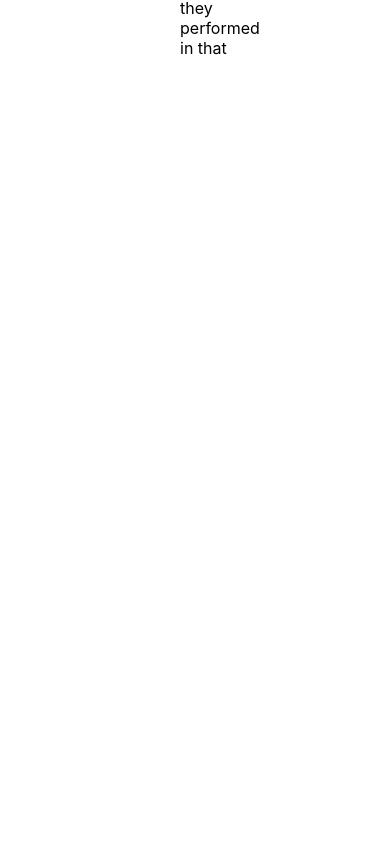
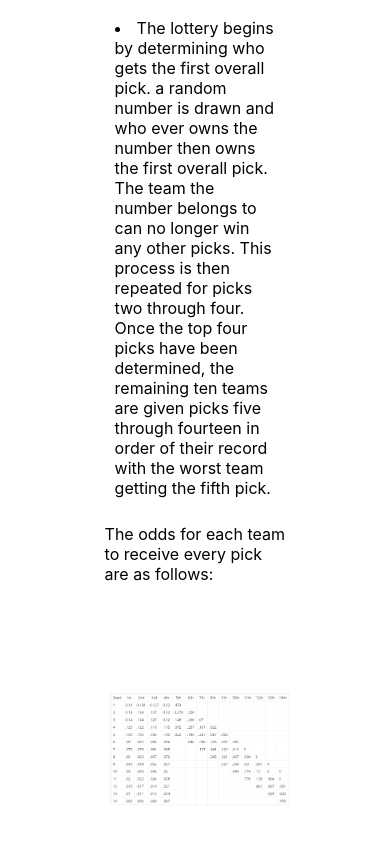
Before and after one commit to Maxwell1126/JS-NBA-Draft-Lottery, a React (Create React App) app: page /#/info in a window 390 px wide. Shown: the part 967-1808 px from the top of the page. Before the commit the page ends 1023 px from the top, so only its background shows below. Built offline with nearby package versions, Linux system fonts and the light colour scheme.

Commit message:
Added scroll to the middle content areas on all the views.

```diff
--- a/src/Home/Home.css
+++ b/src/Home/Home.css
@@ -1,46 +1,66 @@
 .container{
   margin-top:0px;
-  overflow: scroll;
+}
+
+li{
+  padding:10px;
+}
+
+h1{
+  text-align: center;
 }
 
 @media only screen and (max-width: 700px) {
   .courtRight {
     display:none;
-    width:0px;
+    width:1px;
   }
   .courtLeft {
     display:none;
-    width:0px;
+    width:1px;
   }
   .karlBBQ{
     display: none;
-    width:0px;
+    width:1px;
   }
   .karlSmirk{
     display: none;
-    width:0px;
+    width:1px;
   }
   .oldWolves{
     display: none;
-    width:0px;
+    width:1px;
   }
   .newWolves{
     display: none;
-    width:0px;
+    width:1px;
   }
   .content{
-    width:auto;
+    display:block;
+    overflow: visible;
+    width:200px;
   }
+
+  .draftOdds{
+    background-image: url('../Images/Draft_Odds.png');
+    width: 100%;
+    margin:5px;
+    height: 300px;
+    background-position:center;
+    background-size: contain;
+    background-repeat:no-repeat;
   }
+
+}
+
+@media only screen and (min-width: 701px) {
+
   .content {
+    height: 908px;
+    overflow: auto;
+    margin:10px;
+  }
 
-  height: 908px;
-  overflow: scroll;
-  background-position:center;
-
-align-items: flex-start;
-justify-content: center;
-}
   .courtRight {
     max-width: width 30%;
     min-height: 908px;
@@ -119,14 +139,13 @@ justify-content: center;
   }
 
   .draftOdds{
+    margin-left:10px;
+    padding-right: 10px;
     background-image: url('../Images/Draft_Odds.png');
-    width: 100%;
     height: 300px;
     background-position:center;
     background-size: contain;
     background-repeat:no-repeat;
   }
 
-li{
-  padding:10px;
 }
--- a/src/Info/Info.js
+++ b/src/Info/Info.js
@@ -3,6 +3,7 @@ import { connect } from 'react-redux';
 import '../Home/Home.css';
 import '../index.css';
 import Grid from '@material-ui/core/Grid';
+import InfoContent from './InfoContent.js';
 class Info extends Component {
     constructor() {
         super()
@@ -23,8 +24,8 @@ class Info extends Component {
             }
         })
         return (
-            <div>
-                <Grid className="container"
+
+                <Grid
                     container
                     direction="row"
                     justify="space-between"
@@ -33,16 +34,11 @@ class Info extends Component {
                         {newWolves}
                         <div className={leftImage}></div>
                     </Grid>
-                    <Grid item xs
-                    className = "content"
-                        // direction="row"
-                        // justify="center"
-                        // alignItems="center"
-                        >
-                        <div>
+                    <Grid item xs className="content">
 
-                        <ul>
+                        <div className ="contentContainer">
                                 <h1>Draft Lottery Description</h1>
+
                                 <li>
                                     The Draft Lottery is a random drawing between the non-playoff teams of the NBA to determine which teams
                                     get the right to one of the top four picks. Each team gets a certain percent of chance to win the lottery based
@@ -60,21 +56,22 @@ class Info extends Component {
                                     This process is then repeated for picks two through four. Once the top four picks have been determined, the remaining
                                     ten teams are given picks five through fourteen in order of their record with the worst team getting the fifth pick.
                             </li>
-                            <li>
+                                <p>
                                     The odds for each team to receive every pick are as follows:
 
-                            </li>
-                        </ul>
+                            </p>
 
                         </div>
-                        <div className="draftOdds"></div>
+                    <Grid className="draftOdds">
                     </Grid>
+                    </Grid>
+
                     <Grid item xs>
                         {oldWolves}
                         <div className={rightImage}></div>
                     </Grid>
+
                 </Grid>
-            </div>
         );
     }
 }
--- /dev/null
+++ b/src/Info/InfoContent.js
@@ -0,0 +1,22 @@
+import React, { Component } from 'react';
+import { connect } from 'react-redux';
+import '../LotteryTeams/LotteryTeams.css';
+import Grid from '@material-ui/core/Grid';
+
+class InfoContent extends Component {
+    constructor(props) {
+        super(props)
+    }
+
+    render() {
+
+        return (
+            <div></div>
+        )
+    }
+}
+
+const mapStateToProps = reduxStore => ({
+    reduxStore
+});
+export default connect(mapStateToProps)(InfoContent);
--- a/src/LotteryTeams/LotteryTeams.css
+++ b/src/LotteryTeams/LotteryTeams.css
@@ -7,6 +7,7 @@ height: 908px;
   overflow: scroll;
 width: width 30%;
 }
+
 
 .red{
     color:#EF3636;
@@ -30,6 +31,7 @@ width: width 30%;
     font-family: Impact, Haettenschweiler, 'Arial Narrow Bold', sans-serif;
     justify-content: space-evenly;
 }
+
 .tableData{
     padding-left: 10px;
     padding-right: 10px;
```
Lines whose indentation alone changed are shown as unchanged.
